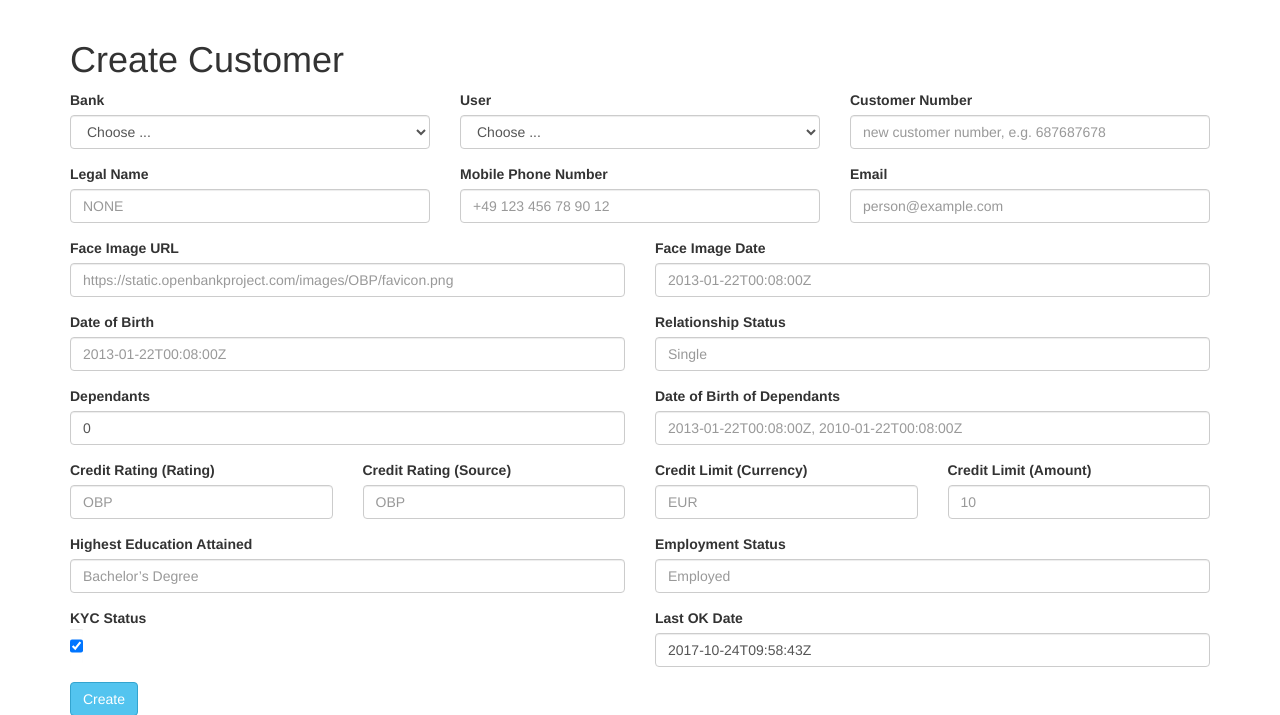
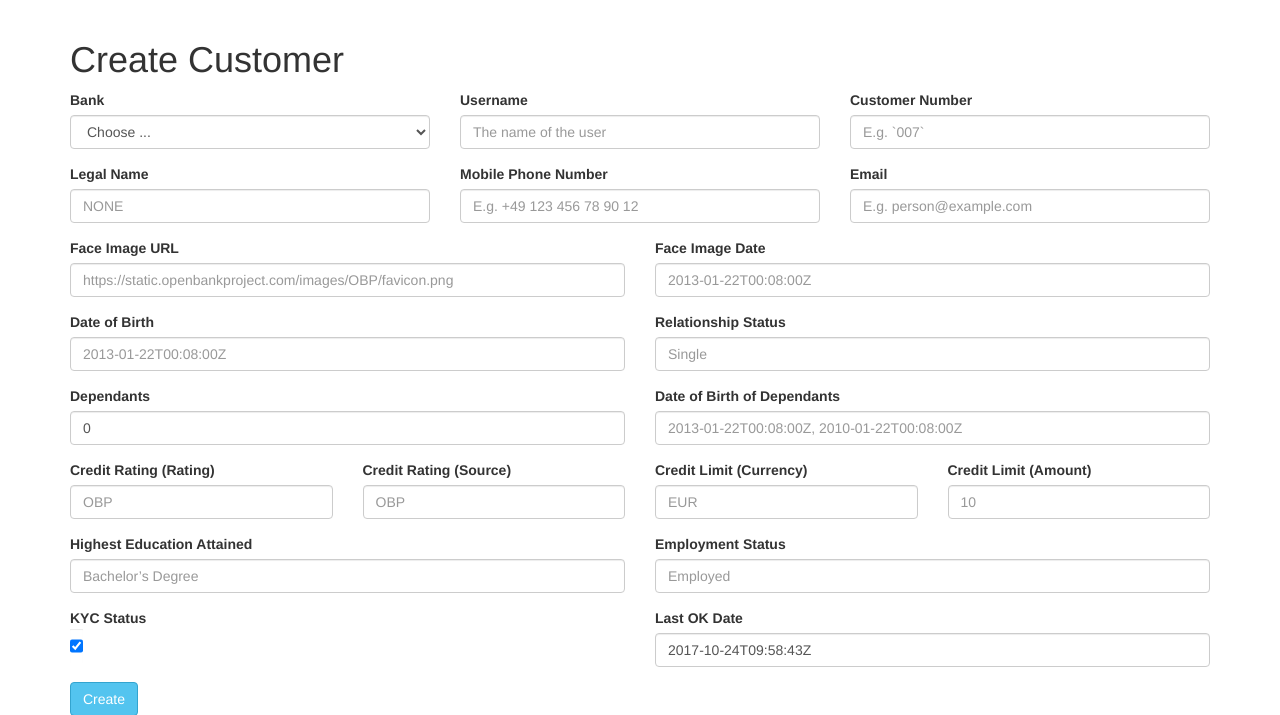
Before and after one commit to OpenBankProject/API-Manager, a Django app: page /customers/ in a window 1280 px wide. Shown: the part 50-765 px from the top of the page. Run offline with Django 3.2, Linux system fonts and the light colour scheme; the visitor is signed in with stand-in values (Sample User, id 1); data that the repository does not hold is empty; parts of the project's set-up code (start-up, migrations or seed data) failed here and were passed over; some libraries are stand-ins or nearby versions.

Commit message:
Changed create customer to use username #28
Instead of possibly slow retrieval of all users from the API to have
them selectable in a dropdown

```diff
--- a/apimanager/customers/forms.py
+++ b/apimanager/customers/forms.py
@@ -5,6 +5,8 @@ Forms of customers app
 
 from django import forms
 from django.conf import settings
+
+from obp.api import APIError
 
 
 class CreateCustomerForm(forms.Form):
@@ -17,20 +19,20 @@ class CreateCustomerForm(forms.Form):
         ),
         choices=[],
     )
-    user_id = forms.ChoiceField(
-        label='User',
-        widget=forms.Select(
+    username = forms.CharField(
+        label='Username',
+        widget=forms.TextInput(
             attrs={
+                'placeholder': 'The name of the user',
                 'class': 'form-control',
             }
         ),
-        choices=[],
     )
     customer_number = forms.CharField(
         label='Customer Number',
         widget=forms.TextInput(
             attrs={
-                'placeholder': 'new customer number, e.g. 687687678',
+                'placeholder': 'E.g. `007`',
                 'class': 'form-control',
             }
         ),
@@ -49,7 +51,7 @@ class CreateCustomerForm(forms.Form):
         label='Mobile Phone Number',
         widget=forms.TextInput(
             attrs={
-                'placeholder': '+49 123 456 78 90 12',
+                'placeholder': 'E.g. +49 123 456 78 90 12',
                 'class': 'form-control',
             }
         ),
@@ -59,7 +61,7 @@ class CreateCustomerForm(forms.Form):
         label='Email',
         widget=forms.TextInput(
             attrs={
-                'placeholder': 'person@example.com',
+                'placeholder': 'E.g. person@example.com',
                 'class': 'form-control',
             }
         ),
@@ -234,3 +236,15 @@ class CreateCustomerForm(forms.Form):
             return data.split(',')
         else:
             return []
+
+    def clean_username(self):
+        username = self.cleaned_data['username']
+        if not hasattr(self, 'api'):
+            raise forms.ValidationError('No API object available')
+        try:
+            user = self.api.get('/users/username/{}'.format(username))
+        except APIError as err:
+            raise forms.ValidationError(err)
+        else:
+            self.cleaned_data['user_id'] = user['user_id']
+        return username
--- a/apimanager/customers/templates/customers/create.html
+++ b/apimanager/customers/templates/customers/create.html
@@ -25,10 +25,10 @@
                 </div>
             </div>
             <div class="col-xs-12 col-sm-4">
-                {% if form.user_id.errors %}<div class="alert alert-danger">{{ form.user_id.errors }}</div>{% endif %}
+                {% if form.username.errors %}<div class="alert alert-danger">{{ form.username.errors }}</div>{% endif %}
                 <div class="form-group">
-                    {{ form.user_id.label_tag }}
-                    {{ form.user_id }}
+                    {{ form.username.label_tag }}
+                    {{ form.username }}
                 </div>
             </div>
             <div class="col-xs-12 col-sm-4">
--- a/apimanager/customers/views.py
+++ b/apimanager/customers/views.py
@@ -25,14 +25,15 @@ class CreateView(LoginRequiredMixin, FormView):
 
     def dispatch(self, request, *args, **kwargs):
         self.api = API(request.session.get('obp'))
-        return super(CreateView, self).dispatch(request, *args,**kwargs)
+        return super(CreateView, self).dispatch(request, *args, **kwargs)
 
     def get_form(self, *args, **kwargs):
         form = super(CreateView, self).get_form(*args, **kwargs)
+        # Cannot add api in constructor: super complains about unknown kwarg
+        form.api = self.api
         fields = form.fields
         try:
             fields['bank_id'].choices = self.api.get_bank_id_choices()
-            fields['user_id'].choices = self.api.get_user_id_choices()
         except APIError as err:
             messages.error(self.request, err)
         fields['last_ok_date'].initial =\
@@ -76,7 +77,7 @@ class CreateView(LoginRequiredMixin, FormView):
         except APIError as err:
             messages.error(self.request, err)
             return super(CreateView, self).form_invalid(form)
-        msg = 'Customer number {} has been created successfully!'.format(
-            result['customer_number'])
+        msg = 'Customer number {} for user {} has been created successfully!'.format(  # noqa
+            result['customer_number'], data['username'])
         messages.success(self.request, msg)
         return super(CreateView, self).form_valid(form)
```
